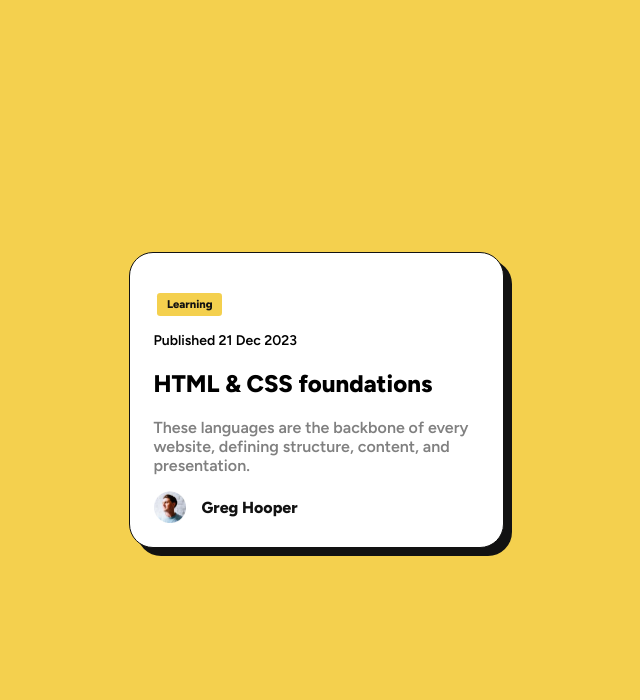
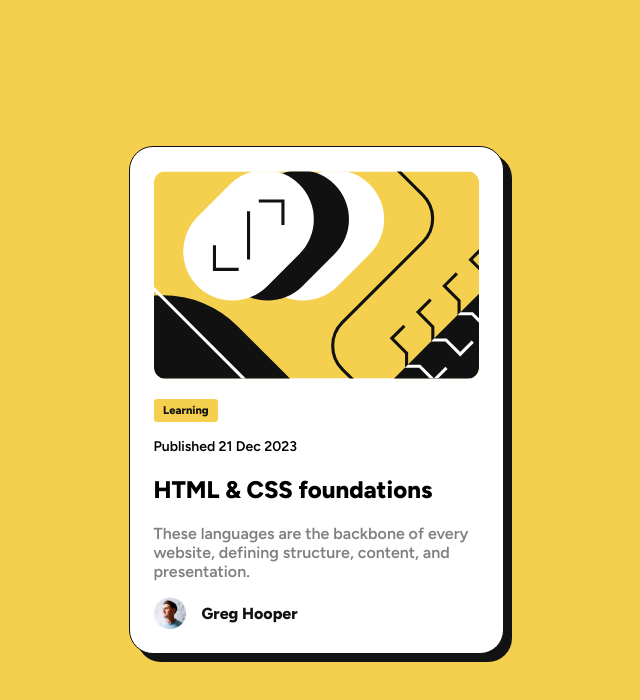
Before and after one commit to sankalp475/css-design, a plain HTML site: page blog-preview-card-main/index.html in a window 1280 px wide. Shown: the whole page, without its empty margins (324-964 px from the left). Drawn offline with Linux system fonts and the light colour scheme; the site is published under a folder, as on GitHub Pages, so addresses that start at the root find nothing.

Commit message:
image issue fixed

```diff
--- a/blog-preview-card-main/index.html
+++ b/blog-preview-card-main/index.html
@@ -16,7 +16,7 @@
 <body>
     <main>
         <article class="card">
-            <img class="card__img" src="/assets/images/illustration-article.svg" alt="">
+            <img class="card__img" src="assets/images/illustration-article.svg" alt="">
             <a href="" id="card__btn"><strong>Learning</strong></a>
             <p>Published 21 Dec 2023</p>
             <h1 class="card__heading">HTML & CSS foundations</h1>
```
